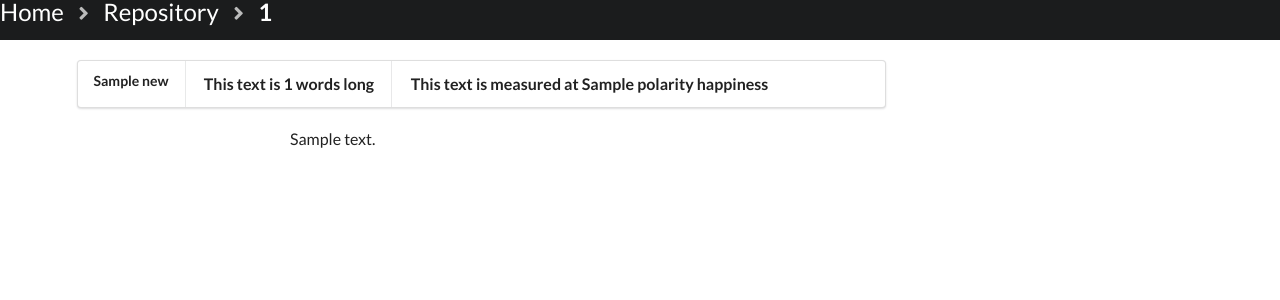
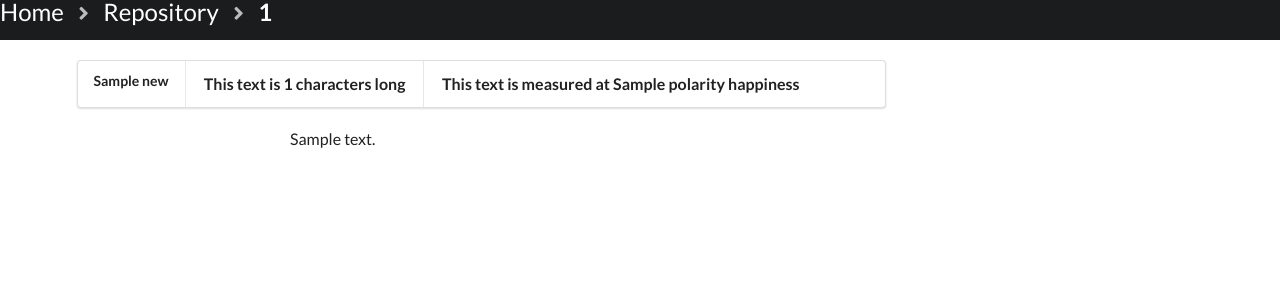
Before and after one commit to Jaborg/Happy_news, a FastAPI app: template app/backend/templates/text.html in a window 1280 px wide. Shown: the top 300 px of the page. Run offline with FastAPI, Linux system fonts and the light colour scheme; the template is opened without the code that fills it: most values are stand-ins (such as "Sample title", 1, 10 or a date in 2020).

Commit message:
UI change

```diff
--- a/app/backend/templates/text.html
+++ b/app/backend/templates/text.html
@@ -26,7 +26,7 @@
     <div class="ui  text container">
 
 
-        <div  class="header item"> This text is {{polarity.Length}} words long</div>
+        <div  class="header item"> This text is {{polarity.Length}} characters long</div>
         <div  class="header item"> This text is measured at {{polarity.Polarity}} happiness</div>
     </div>
 
```
